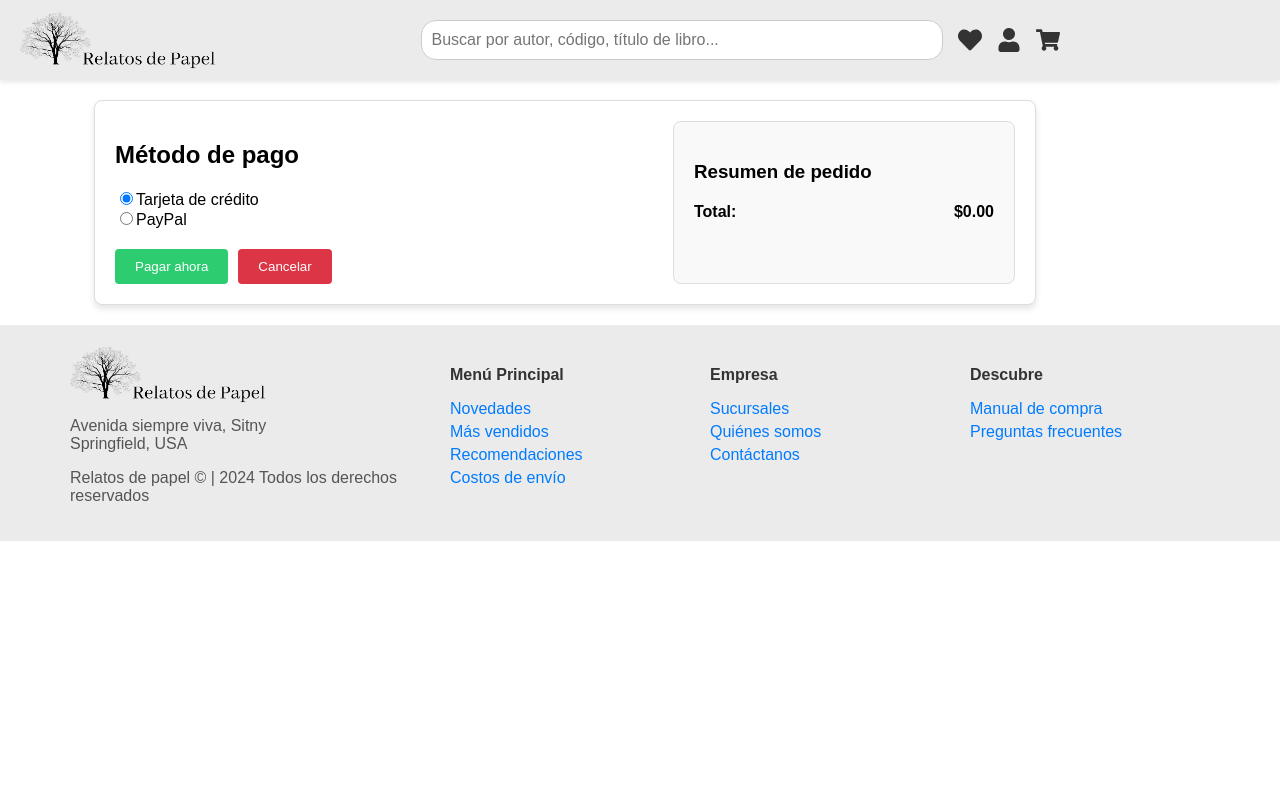
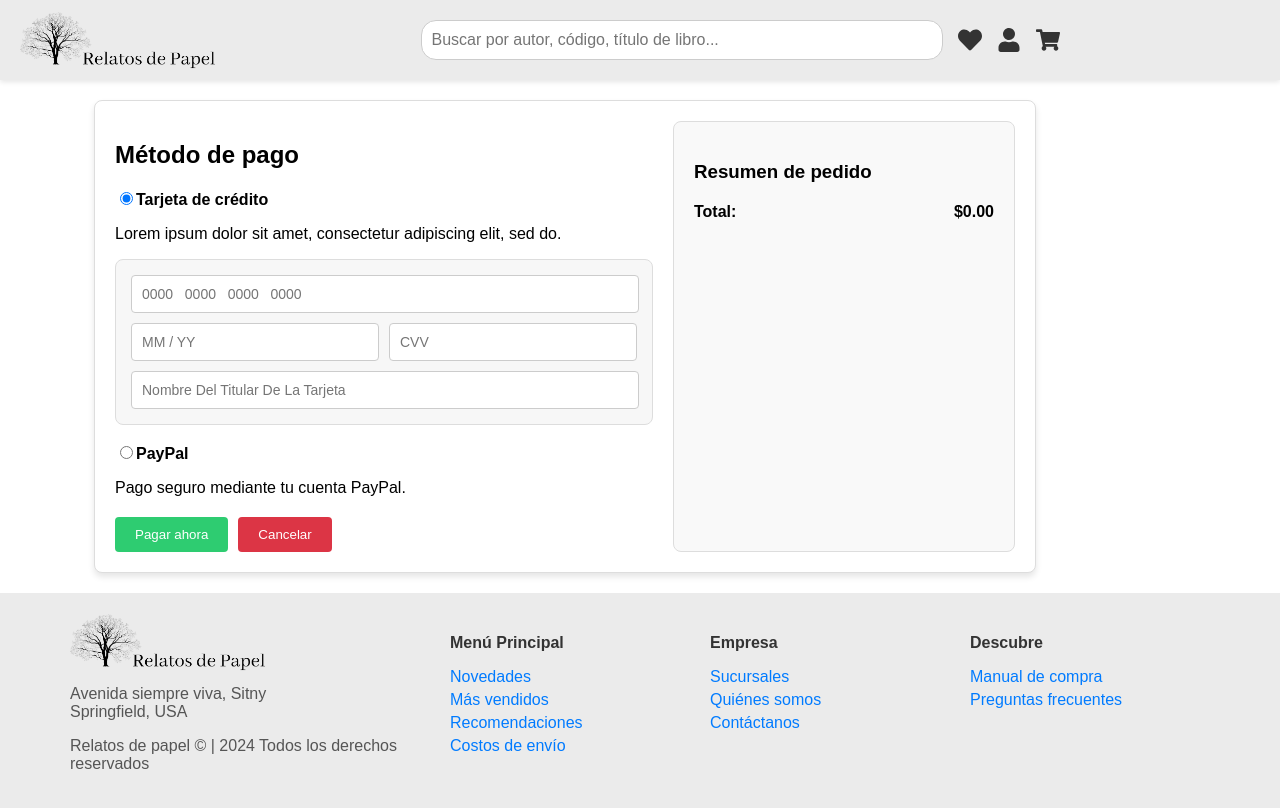
Before and after one commit to jordan07espi/Front-end-Relatos-de-Papel, a React (Create React App) app: page /checkout in a window 1280 px wide. Built offline with nearby package versions, Linux system fonts and the light colour scheme.

Commit message:
Estilos Terminados

```diff
--- a/src/App.css
+++ b/src/App.css
@@ -13,16 +13,7 @@
   }
 }
 
-.App-header {
-  background-color: #282c34;
-  min-height: 100vh;
-  display: flex;
-  flex-direction: column;
-  align-items: center;
-  justify-content: center;
-  font-size: calc(10px + 2vmin);
-  color: white;
-}
+
 
 .App-link {
   color: #61dafb;
--- a/src/styles/checkout.css
+++ b/src/styles/checkout.css
@@ -80,3 +80,39 @@
 body.hide-sidebar .cart-sidebar {
     display: none;
 }
+
+
+/* Tarjeta de crédito */
+.credit-card-form {
+    background-color: #f7f7f7;
+    padding: 15px;
+    border-radius: 8px;
+    display: flex;
+    flex-direction: column;
+    gap: 10px;
+    border: 1px solid #ddd;
+    margin-top: 10px;
+}
+
+.credit-card-form input {
+    width: 96%;
+    padding: 10px;
+    font-size: 14px;
+    border: 1px solid #ccc;
+    border-radius: 4px;
+    outline: none;
+    transition: border-color 0.3s;
+}
+
+.credit-card-form input:focus {
+    border-color: #2ecc71;
+}
+
+.credit-card-details {
+    display: flex;
+    gap: 10px;
+}
+
+.credit-card-details input {
+    flex: 1;
+}
--- a/src/views/Checkout.js
+++ b/src/views/Checkout.js
@@ -1,5 +1,5 @@
 // src/views/Checkout.js
-import React, { useContext, useEffect } from "react";
+import React, { useContext, useEffect, useState } from "react";
 import { useNavigate } from "react-router-dom";
 import { CartContext } from "../context/CartContext";
 import "../styles/checkout.css"; // Import the specific CSS file
@@ -7,6 +7,7 @@ import "../styles/checkout.css"; // Import the specific CSS file
 const Checkout = () => {
     const { cart, clearCart, getTotalPrice } = useContext(CartContext);
     const navigate = useNavigate();
+    const [selectedPayment, setSelectedPayment] = useState("credit-card"); // Estado para seleccionar método de pago
 
     useEffect(() => {
         const body = document.querySelector("body");
@@ -24,17 +25,55 @@ const Checkout = () => {
 
     return (
         <div className="checkout-container">
-            <div className="checkout-details-container ">
+            <div className="checkout-details-container">
+                {/* Sección de método de pago */}
                 <div className="payment-method-section">
                     <h2>Método de pago</h2>
-                    <div>
-                        <input type="radio" name="payment" id="credit-card" defaultChecked />
-                        <label htmlFor="credit-card">Tarjeta de crédito</label>
+
+                    {/* Tarjeta de crédito */}
+                    <div
+                        className={`payment-option ${selectedPayment === "credit-card" ? "selected" : ""}`}
+                        onClick={() => setSelectedPayment("credit-card")}
+                    >
+                        <input
+                            type="radio"
+                            name="payment"
+                            id="credit-card"
+                            checked={selectedPayment === "credit-card"}
+                            onChange={() => setSelectedPayment("credit-card")}
+                        />
+                        <label htmlFor="credit-card">
+                            <strong>Tarjeta de crédito</strong>
+                            <p>Lorem ipsum dolor sit amet, consectetur adipiscing elit, sed do.</p>
+                        </label>
+                        <div className="credit-card-form">
+                            <input type="text" placeholder="0000   0000   0000   0000" maxLength="19" />
+                            <div className="credit-card-details">
+                                <input type="text" placeholder="MM / YY" maxLength="5" />
+                                <input type="text" placeholder="CVV" maxLength="3" />
+                            </div>
+                            <input type="text" placeholder="Nombre Del Titular De La Tarjeta" />
+                        </div>
                     </div>
-                    <div>
-                        <input type="radio" name="payment" id="paypal" />
-                        <label htmlFor="paypal">PayPal</label>
+                    <br/>
+                    {/* PayPal */}
+                    <div
+                        className={`payment-option ${selectedPayment === "paypal" ? "selected" : ""}`}
+                        onClick={() => setSelectedPayment("paypal")}
+                    >
+                        <input
+                            type="radio"
+                            name="payment"
+                            id="paypal"
+                            checked={selectedPayment === "paypal"}
+                            onChange={() => setSelectedPayment("paypal")}
+                        />
+                        <label htmlFor="paypal">
+                            <strong>PayPal</strong>
+                            <p>Pago seguro mediante tu cuenta PayPal.</p>
+                        </label>
                     </div>
+
                     <div className="checkout-buttons-group">
                         <button onClick={handlePayment}>Pagar ahora</button>
                         <button className="cancel-button" onClick={() => navigate("/books")}>
@@ -42,6 +81,8 @@ const Checkout = () => {
                         </button>
                     </div>
                 </div>
+
+                {/* Sección de resumen de pedido */}
                 <div className="order-summary-section">
                     <h3>Resumen de pedido</h3>
                     {cart.map((item) => (
```
